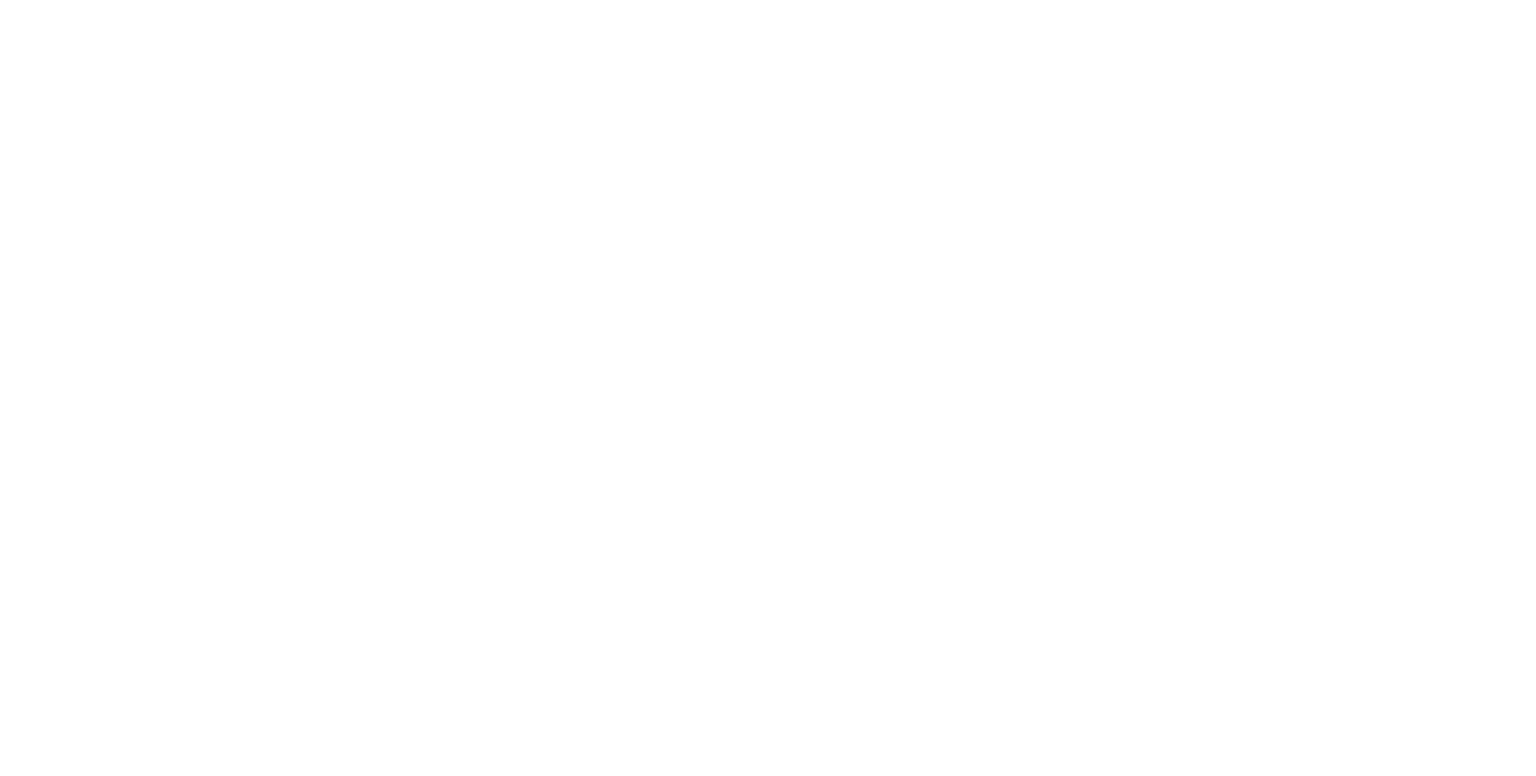
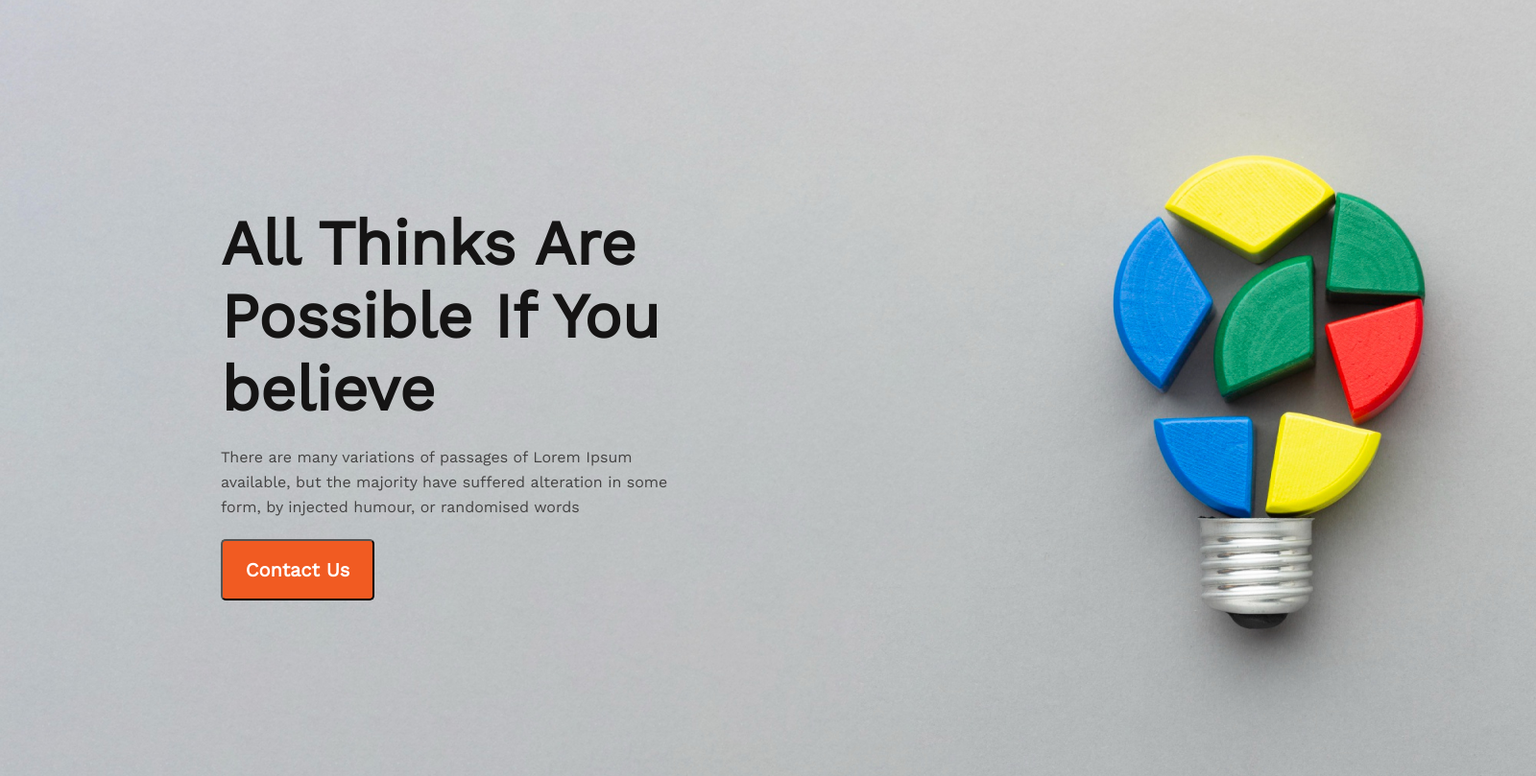
Before and after one commit to Mushuvro/Assignment-1, a plain HTML site: page index.html in a window 1280 px wide. Shown: the whole page at 96% size, 1600 px wide, since content can reach past the window. Drawn offline with nearby package versions, Linux system fonts and the light colour scheme.

Commit message:
header part

```diff
--- a/index.html
+++ b/index.html
@@ -6,8 +6,27 @@
     <meta name="viewport" content="width=device-width, initial-scale=1.0">
     <title>Document</title>
     <link rel="stylesheet" href="styles/styles.css">
+    <link rel="preconnect" href="https://fonts.googleapis.com">
+<link rel="preconnect" href="https://fonts.gstatic.com" crossorigin>
+<link href="https://fonts.googleapis.com/css2?family=Open+Sans&family=Work+Sans&display=swap" rel="stylesheet">
 </head>
 <body>
+    <header>
+        <!--Header-->
+        <div class="header">
+            <h2 class="header-title">All Thinks Are Possible If You believe</h2>
+            <p class="header-discription">There are many variations of passages of Lorem Ipsum available, but the majority have suffered alteration in some form, by injected humour, or randomised words</p>
+            <div class="btn-primary">
+                <button class="btn-text">Contact Us</button>
+            </div>
+        </div>
 
+    </header>
+    <main>
+
+    </main>
+    <footer>
+
+    </footer>
 </body>
 </html>
--- a/styles/styles.css
+++ b/styles/styles.css
@@ -0,0 +1,48 @@
+*{
+    margin: 0;
+    font-family: 'Work Sans', sans-serif;
+}
+.text-primary{
+    color: white;
+}
+/* Header*/
+.header{
+    background-image: url(../images/banner/banner2.1.png);
+    background-repeat: no-repeat;
+    background-position: center;
+    width: 1600px;
+    height: 809px;
+    flex-shrink: 0;
+}
+.header-title{
+    width: 525px;
+    color: var(--Dark-01, #151414);
+    text-align: left;
+    font-size: 65px;
+    font-weight: 700;
+    padding: 216px 845px 10px 230px;
+}
+.header-discription{
+    width: 494px;
+    color: var(--Dark-02, #444343);
+    text-align: left;
+    font-size: 16px;
+    font-weight: 400;
+    line-height: 26px;
+    padding: 10px 845px 10px 230px;
+
+}
+.btn-primary{
+   padding:10px 845px 10px 230px ;
+}
+.btn-text{
+    width: 160px;
+    height: 64px;
+    border-radius: 5px;
+    background: #F15B22;
+    color: #FFF;
+    text-align: center;
+    font-size: 20px;
+    font-weight: 600;
+
+}
```
Also changed, not shown: images/banner/banner2.1.png (added), images/banner/banner3.png.
